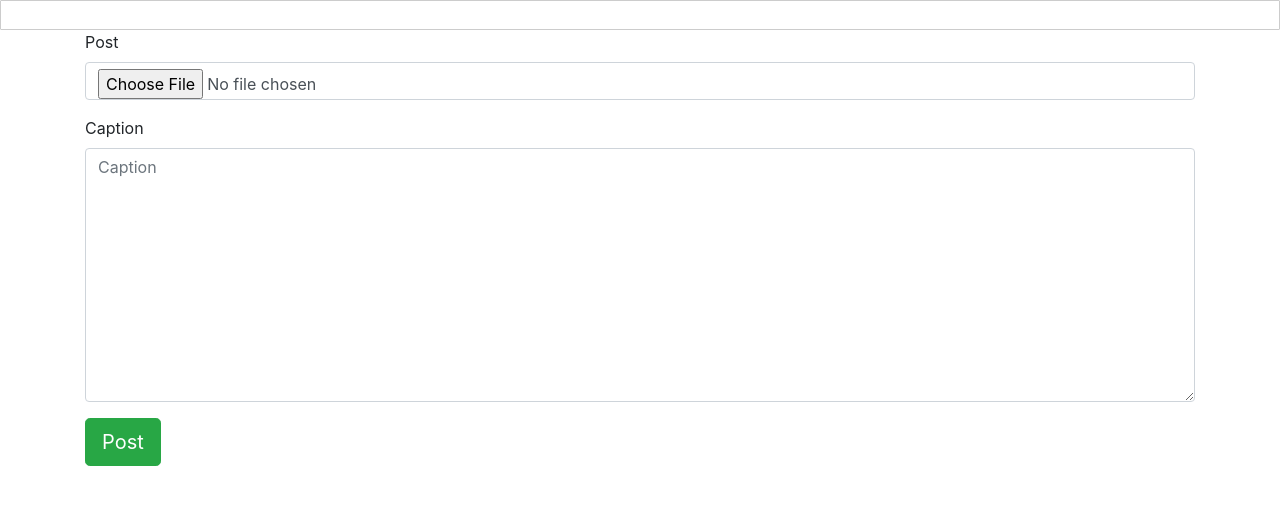
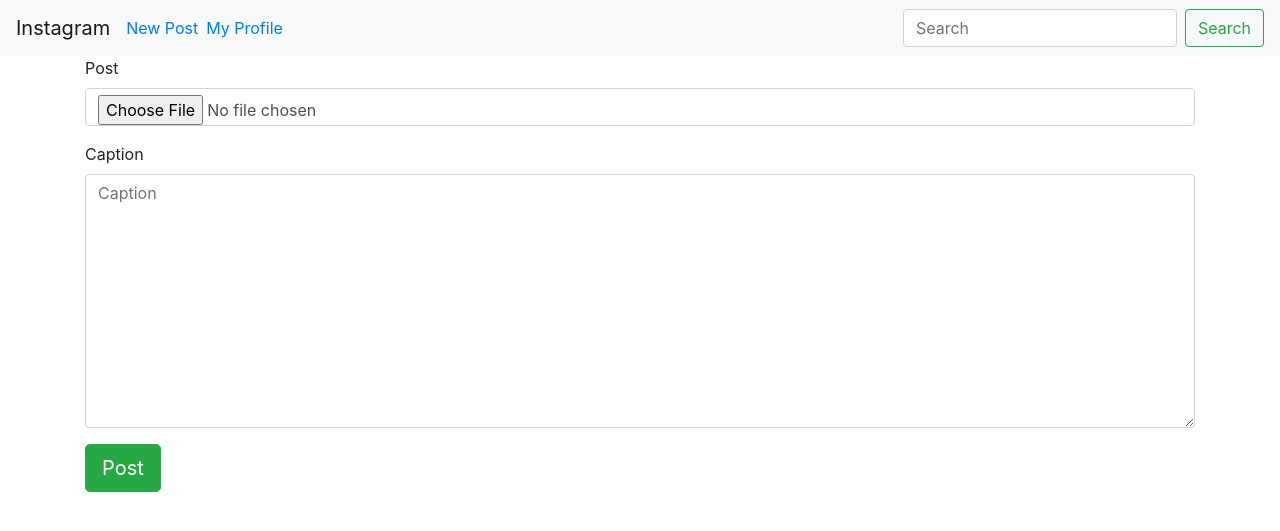
Before and after one commit to Jay-68/instagram, a Django app: a page that uses instagram/templates/navbar.html in a window 1280 px wide. Shown: the top 531 px of the page. Run offline with Django 3.2, Linux system fonts and the light colour scheme; the visitor is signed in with stand-in values (Sample User, id 1); data comes from the database, SQL or seed files in the repository; some libraries are stand-ins or nearby versions.

Commit message:
Minor edits in the navbar for user profile and posts

```diff
--- a/instagram/templates/navbar.html
+++ b/instagram/templates/navbar.html
@@ -1,50 +1,21 @@
-<nav class="navbar navbar-default navbar-fixed-top"
-  style="background-color:#ffffff; border:solid #cccccc 1px; border-radius:1px;height:30px;">
-  <div class="container">
-    <div class="collapse navbar-collapse" id="bs-example-navbar-collapse-1">
-      <ul class="col-sm-4 col-md-4 col-xs-4 col-lg-4 nav navbar-nav">
-        <li><a href="/"><img src="/static/img/logo.png" style="width:40px"></a></li>
-        <li class="line"><a href="/"></a></li>
-        <li><a href="/" class="insta">Instagram</a></li>
-      </ul>
-      <form class="col-sm-4 col-md-4 col-xs-4 col-lg-4 navbar-form" role="search" action="{% url 'search_profile' %}"
-        method="GET">
-        <div class="form-group">
-          <input type="text" class="form-control" placeholder="&#xF002;  Search" name="username"
-            style="font-family:FontAwesome;text-align:center;">
-        </div>
-      </form>
-      <ul class="col-sm-3 col-md-3 col-xs-4 col-lg-4 nav navbar-nav" style="float:right;">
-        {% if user.is_authenticated %}
-        <li><a href="{%url 'newPost'%}"><img src="/static/img/explore.png" style="width:30px"></a></li>
-        <li><a href="#"><img src="/static/img/heart.png" style="width:30px"></a></li>
-        <li><a href="/user/{{user.id}}"><img src="/static/img/pro.png" style="width:30px"></a></li>
-        {% endif %}
-      </ul>
-    </div>
+<nav class="navbar navbar-expand-lg navbar-light bg-light">
+  <a class="navbar-brand" href="/">Instagram</a>
+  <button class="navbar-toggler" type="button" data-toggle="collapse" data-target="#navbarSupportedContent"
+    aria-controls="navbarSupportedContent" aria-expanded="false" aria-label="Toggle navigation">
+    <span class="navbar-toggler-icon"></span>
+  </button>
+
+  <div class="collapse navbar-collapse" id="navbarSupportedContent">
+    <ul class="navbar-nav mr-auto">
+      {% if user.is_authenticated %}
+      <li><a class="pr-2" href="{%url 'newPost'%}">New Post</a></li>
+      <li><a href="/user/{{user.id}}">My Profile</a></li>
+      {% endif %}
+    </ul>
+    <form class="form-inline my-2 my-lg-0" action="{% url 'search_profile' %}" method="GET">
+      <input class="form-control mr-sm-2" name="username" type="search" role="search" placeholder="Search"
+        aria-label="Search">
+      <button class="btn btn-outline-success my-2 my-sm-0" type="submit">Search</button>
+    </form>
   </div>
 </nav>
-
-
-<style>
-  @import url('https://cdnjs.cloudflare.com/ajax/libs/font-awesome/4.7.0/css/font-awesome.min.css');
-
-  .line {
-    height: 35px;
-    width: 2px;
-    background-color: black;
-    margin-top: 10px;
-  }
-
-  .insta {
-    color: black !important;
-    font-family: billabong;
-    font-size: 30px;
-  }
-
-  @font-face {
-    font-family: billabong;
-    src: url('/static/fonts/Billabong.ttf');
-    font-weight: bold;
-  }
-</style>
--- a/instagram/templates/new_post.html
+++ b/instagram/templates/new_post.html
@@ -1,5 +1,5 @@
 {%extends 'base.html' %}
-{% load bootstrap3 %}
+{% load bootstrap4 %}
 {% load staticfiles %}
 
 {% block content %}
--- a/instagram/templates/profile/edit-profile.html
+++ b/instagram/templates/profile/edit-profile.html
@@ -1,5 +1,5 @@
 {%extends 'base.html' %}
-{% load bootstrap3 %}
+{% load bootstrap4 %}
 {% load staticfiles %}
 
 {% block content %}
--- a/instagram/templates/registration/base.html
+++ b/instagram/templates/registration/base.html
@@ -1,4 +1,4 @@
-{% load bootstrap3 %}
+{% load bootstrap4 %}
 {%load static%}
 <!DOCTYPE html>
 <html>
--- a/instagram/templates/registration/login.html
+++ b/instagram/templates/registration/login.html
@@ -1,5 +1,5 @@
 {% extends 'registration/base.html' %}
-{% load bootstrap3 %}
+{% load bootstrap4 %}
 {% load static %}
 
 
--- a/instagram/templates/registration/registration_form.html
+++ b/instagram/templates/registration/registration_form.html
@@ -35,12 +35,12 @@
 </center>
 </form>
 </div>
-<!-- <div class="download">
+<div class="download">
   <center>
     <p class="app">Get the app</p>
   </center>
   <img src="/static/img/app1.png" class="logs">
   <img src="/static/img/app2.png" class="logs">
-</div> -->
+</div>
 
 {% endblock %}
```
Also changed, not shown: media/images/amazing-animal-beautiful-beautifull.jpg (added), media/images/gorilla-silverback-animal-silvery-grey-39571.jpeg (added), media/images/lap2.jpeg (added).
